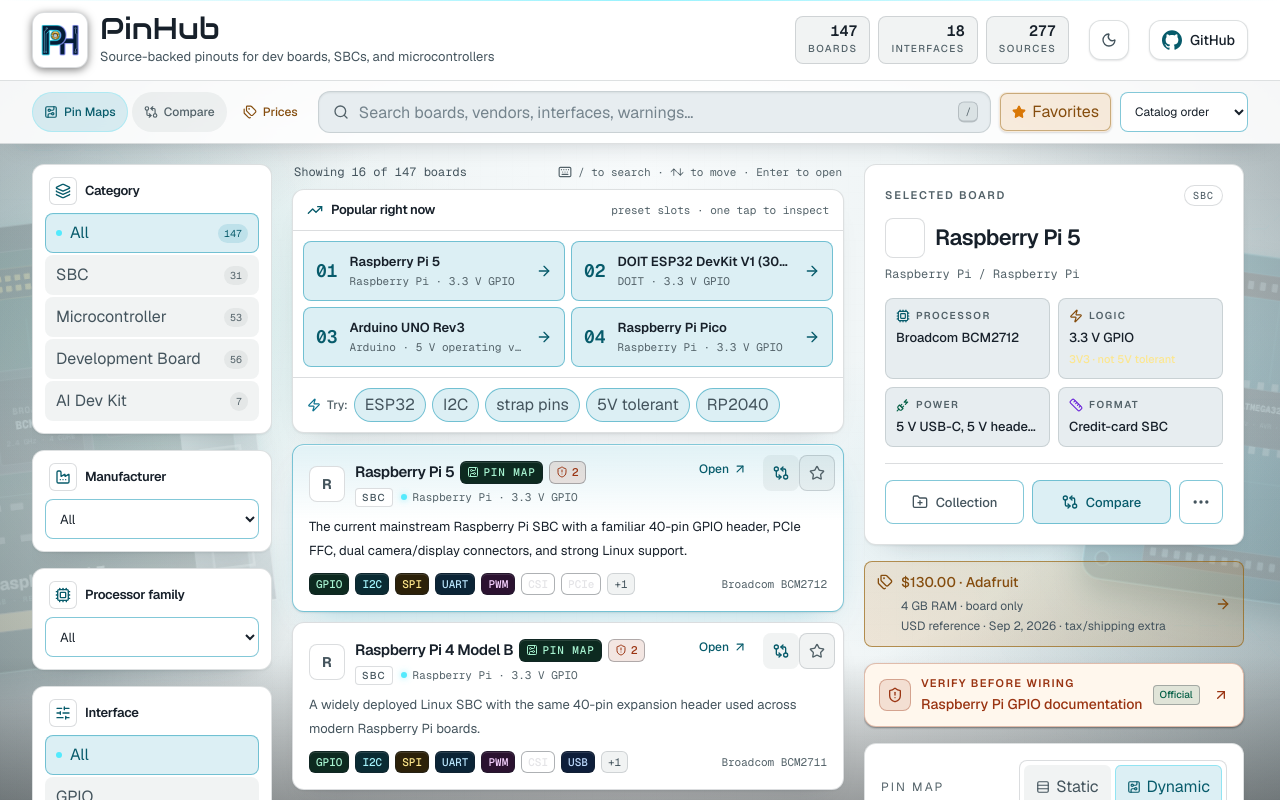
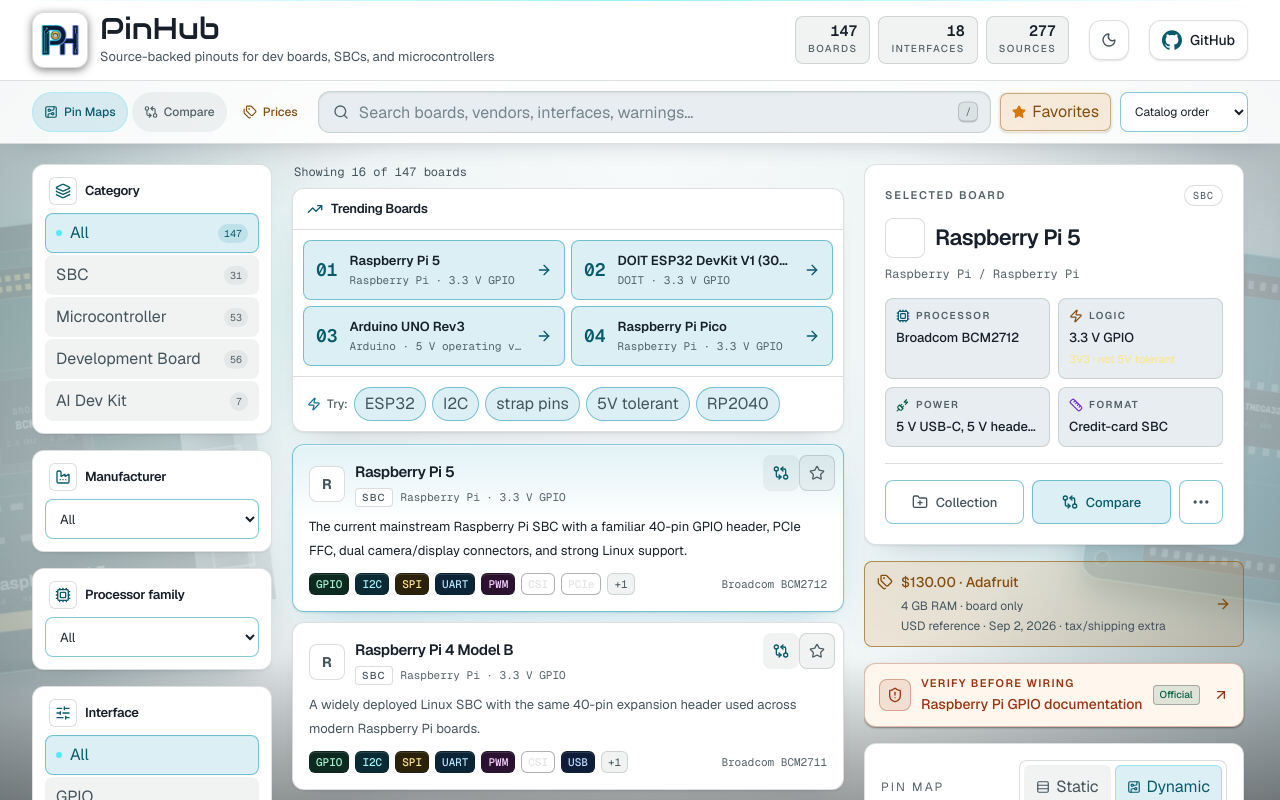
Before and after one commit to Dheerajsom/PinHub, a Next.js app: page / in a window 1280 px wide. Shown: the top 800 px of the page. Built offline with nearby package versions, Linux system fonts and the light colour scheme; a web font is replaced by a local one.

Commit message:
Simplify catalog board cards and section labels

```diff
--- a/src/app/globals.css
+++ b/src/app/globals.css
@@ -1031,7 +1031,6 @@
 .ph-iface[data-tone="ethernet"] { color: #99f6e4; background-color: #0a2b2a; border-color: rgba(45, 212, 191, 0.4); }
 .ph-iface[data-tone="wifi"] { color: #99f6e4; background-color: #0a2b2a; border-color: rgba(45, 212, 191, 0.4); }
 .ph-iface[data-tone="bluetooth"] { color: #c7d2fe; background-color: #1a1c3c; border-color: rgba(129, 140, 248, 0.4); }
-.ph-iface[data-tone="pinmap"] { color: #a7f3d0; background-color: #0d2a20; border-color: rgba(52, 211, 153, 0.45); }
 .ph-iface[data-tone="default"] { color: #e4e4e7; background-color: rgba(255, 255, 255, 0.05); border-color: rgba(255, 255, 255, 0.12); }
 
 :root[data-theme="light"] .ph-iface {
--- a/src/components/PinHubApp.tsx
+++ b/src/components/PinHubApp.tsx
@@ -16,7 +16,6 @@
   Cpu,
   Database,
   Factory,
-  Keyboard,
   Layers3,
   LoaderCircle,
   Radio,
@@ -812,21 +811,14 @@
               {hasActiveFilters ? ` · ${catalog.length} total` : ""}
               {paging ? " · loading more" : ""}
             </span>
-            <span className="hidden shrink-0 items-center gap-1.5 font-mono text-[11px] text-zinc-600 lg:flex" aria-hidden="true">
-              <Keyboard className="size-3.5" />
-              / to search · ↑↓ to move · Enter to open
-            </span>
           </div>
           {!hasActiveFilters ? (
             <div className="surface-panel ph-card-in mb-3 overflow-hidden rounded-xl">
               <div className="flex items-center gap-2 border-b border-white/5 px-3.5 py-2.5">
                 <TrendingUp className="size-4 text-cyan-200" aria-hidden="true" />
                 <h2 className="text-[13px] font-semibold tracking-tight text-white">
-                  Popular right now
+                  Trending Boards
                 </h2>
-                <span className="ml-auto hidden font-mono text-[11px] text-zinc-500 sm:inline">
-                  preset slots · one tap to inspect
-                </span>
               </div>
               <div className="flex gap-1.5 overflow-x-auto p-2.5 [scrollbar-width:none] sm:grid sm:grid-cols-2 sm:overflow-visible min-[1500px]:grid-cols-4 [&::-webkit-scrollbar]:hidden">
                 {popularBoardIds.flatMap((id) => {
--- a/src/components/catalog/CatalogListParts.tsx
+++ b/src/components/catalog/CatalogListParts.tsx
@@ -1,6 +1,6 @@
 import { memo, type ReactNode } from "react";
 import Link from "next/link";
-import { ArrowUpRight, CircuitBoard, GitCompareArrows, ShieldAlert, Star, X } from "lucide-react";
+import { GitCompareArrows, Star, X } from "lucide-react";
 import { clsx } from "clsx";
 import type { BoardSummary } from "@/lib/board-summary";
 import {
@@ -166,13 +166,6 @@
   return interfaceTones[item] ?? "default";
 }
 
-function logicDot(logicLevel: string): string {
-  const normalized = logicLevel.toLowerCase();
-  if (normalized.includes("5")) return "bg-amber-300 shadow-[0_0_6px_rgba(251,191,36,0.7)]";
-  if (normalized.includes("1.8")) return "bg-violet-300 shadow-[0_0_6px_rgba(196,181,253,0.7)]";
-  return "bg-cyan-300 shadow-[0_0_6px_rgba(103,232,249,0.7)]";
-}
-
 type BoardResultProps = {
   board: BoardSummary;
   selected: boolean;
@@ -270,28 +263,12 @@
             <div className="min-w-0">
               <div className="flex min-w-0 flex-wrap items-center gap-1.5">
                 <h2 className="truncate text-[15px] font-semibold tracking-tight text-white">{board.name}</h2>
-                {board.hasPinout ? (
-                  <span data-tone="pinmap" className="ph-iface flex shrink-0 items-center gap-1 text-[10px] font-semibold uppercase tracking-[0.08em]">
-                    <CircuitBoard className="size-3" aria-hidden="true" />
-                    Pin map
-                  </span>
-                ) : null}
-                {board.warningCount > 0 ? (
-                  <span
-                    className="flex shrink-0 items-center gap-1 rounded-md border border-orange-300/45 bg-orange-400/10 px-1.5 py-0.5 text-[11px] font-medium text-orange-100"
-                    title={`${board.warningCount} wiring caution${board.warningCount === 1 ? "" : "s"} — see “Check before wiring”`}
-                  >
-                    <ShieldAlert className="size-3" aria-hidden="true" />
-                    {board.warningCount}
-                  </span>
-                ) : null}
               </div>
               <div className="mt-1 flex flex-wrap items-center gap-x-2 gap-y-1">
                 <span className="rounded border border-white/10 bg-[#0a0c11] px-1.5 py-px text-[10px] font-medium uppercase tracking-[0.1em] text-zinc-400">
                   {board.category}
                 </span>
                 <span className="flex items-center gap-1.5 font-mono text-[11px] text-zinc-500">
-                  <span className={clsx("size-1.5 rounded-full", logicDot(board.logicLevel))} aria-hidden="true" />
                   {board.vendor} · {board.logicLevel}
                 </span>
                 {matchedBy ? (
@@ -307,10 +284,6 @@
               </div>
             </div>
           </div>
-          <span className="hidden items-center gap-1 text-xs font-medium text-cyan-200/0 transition group-hover:text-cyan-200/90 sm:flex" aria-hidden="true">
-            Open
-            <ArrowUpRight className="size-3.5" />
-          </span>
         </div>
 
         <p
```
